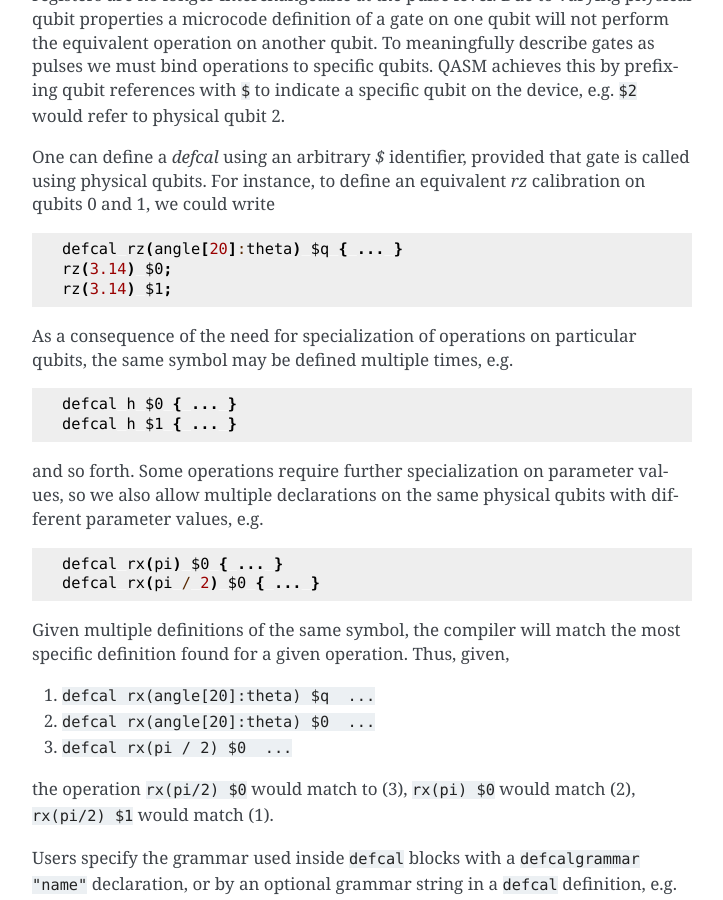
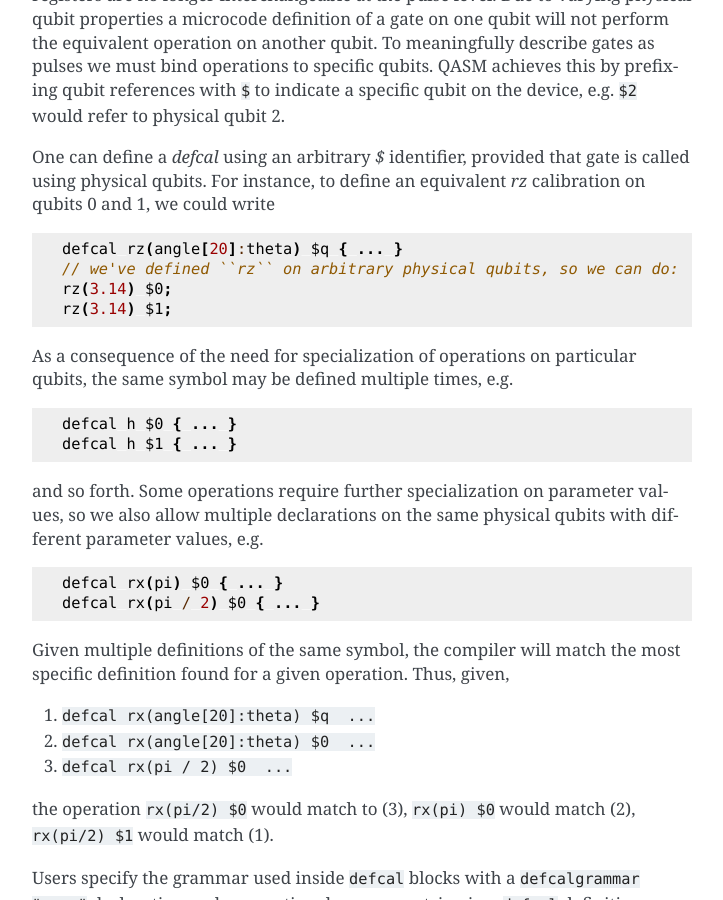
Before and after one commit to openqasm/openqasm, a Sphinx documentation site: the page built from source/language/pulses.rst, in a window 1280 px wide and 900 px high, scrolled down 739 px. Shown: the whole window, without its empty margins (388-1111 px from the left). Built offline with Sphinx 7.4.7, drawn with Linux system fonts in a browser that asks for light colours; cross-references to code outside the pages are shown as plain code.

Commit message:
Requested spacing and comment updates

```diff
--- a/source/language/pulses.rst
+++ b/source/language/pulses.rst
@@ -48,6 +48,7 @@ qubits. For instance, to define an equivalent `rz` calibration on qubits 0 and 1
 .. code-block:: c
 
    defcal rz(angle[20]:theta) $q { ... }
+   // we've defined ``rz`` on arbitrary physical qubits, so we can do:
    rz(3.14) $0;
    rz(3.14) $1;
 
```
Also changed, not shown: 1 other file.
